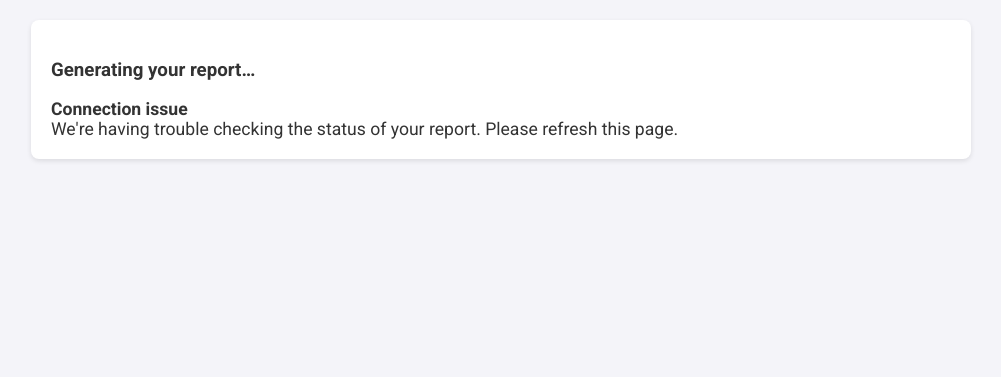
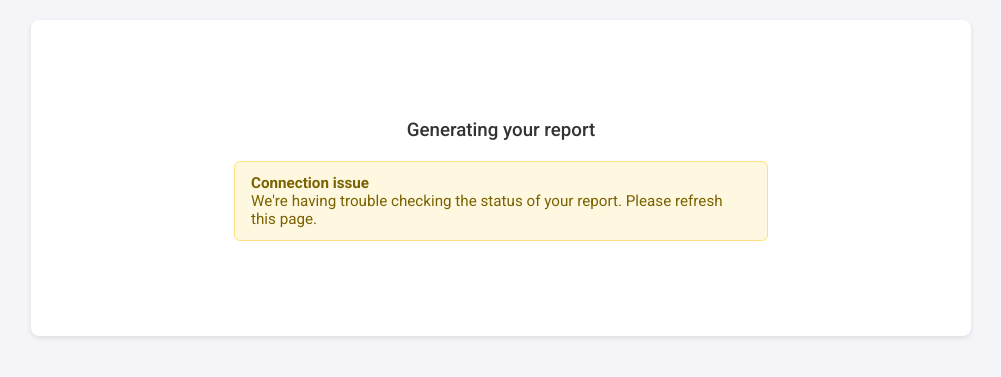
Before and after one commit to derekgwatson/buz-eta-report, a Flask app: template templates/report_loading.html in a window 1280 px wide. Shown: the part 69-446 px from the top of the page, without its empty margins (139-1140 px from the left). Run offline with Flask 2, Linux system fonts and the light colour scheme; the template is opened without the code that fills it, so the values that code supplies are empty; parts of the project's set-up code (start-up, migrations or seed data) failed here and were passed over; some libraries are stand-ins or nearby versions.

Commit message:
Improve loading page animation and soften cache fallback messaging
Loading page: replace redundant status text with clean bouncing dots
animation and simple "Generating your report / This may take a few
moments" copy. Removed server-side status messages from the UI since
they were noisy and unhelpful to end users.

Report page: consolidate the three cache warning variants (503,
timeout, connection) into a single friendly message: "Showing recently
cached data" with refresh timestamps.

Co-Authored-By: Claude Opus 4.6 <noreply@anthropic.com>

```diff
--- a/templates/report_loading.html
+++ b/templates/report_loading.html
@@ -1,37 +1,59 @@
 {% extends "layout.html" %}
 {% block title %}Generating report…{% endblock %}
 {% block content %}
-<div class="container py-4">
-  <h3 class="mb-3">Generating your report…</h3>
-  <div id="status" class="text-muted mb-3" style="font-size: 1.1em;">Starting…</div>
-  <div id="spinner" class="spinner-border text-primary" role="status">
-    <span class="sr-only">Loading</span>
+<div class="loading-container">
+  <div class="loading-spinner">
+    <div class="dot dot1"></div>
+    <div class="dot dot2"></div>
+    <div class="dot dot3"></div>
   </div>
+  <h3>Generating your report</h3>
+  <p id="status" class="loading-status">This may take a few moments</p>
 </div>
 
 <style>
-  .spinner-border {
-    width: 3rem;
-    height: 3rem;
-    border-width: 0.3em;
+  .loading-container {
+    text-align: center;
+    padding: 60px 20px;
   }
-  .sr-only {
-    position: absolute;
-    width: 1px;
-    height: 1px;
-    padding: 0;
-    margin: -1px;
-    overflow: hidden;
-    clip: rect(0, 0, 0, 0);
-    border: 0;
+  .loading-container h3 {
+    color: #333;
+    font-weight: 500;
+    margin-bottom: 8px;
   }
+  .loading-status {
+    color: #888;
+    font-size: 0.95em;
+  }
+  .loading-spinner {
+    display: flex;
+    justify-content: center;
+    gap: 8px;
+    margin-bottom: 30px;
+  }
+  .dot {
+    width: 12px;
+    height: 12px;
+    background-color: #4CAF50;
+    border-radius: 50%;
+    animation: bounce 1.4s ease-in-out infinite;
+  }
+  .dot2 { animation-delay: 0.16s; }
+  .dot3 { animation-delay: 0.32s; }
+  @keyframes bounce {
+    0%, 80%, 100% { transform: scale(0.4); opacity: 0.4; }
+    40% { transform: scale(1); opacity: 1; }
+  }
+
+  .alert { padding: 12px 16px; border-radius: 6px; margin-top: 20px; text-align: left; max-width: 500px; margin-left: auto; margin-right: auto; }
+  .alert-danger { background-color: #fce4e4; border: 1px solid #f5c6c6; color: #8b1a1a; }
+  .alert-warning { background-color: #fff8e1; border: 1px solid #ffe082; color: #7a6200; }
 </style>
 
 <script>
 (function() {
   const jobId = "{{ job_id }}";
   const statusEl = document.getElementById('status');
-  const spinnerEl = document.getElementById('spinner');
 
   function htmlEscape(s){ return (s||"").toString().replace(/[&<>"']/g,m=>({"&":"&amp;","<":"&lt;",">":"&gt;","\"":"&quot;","'":"&#39;"}[m])); }
 
@@ -41,32 +63,26 @@
       if (!res.ok) throw new Error("status " + res.status);
       const data = await res.json();
 
-      // Show current status (just the latest log message)
-      const logs = Array.isArray(data.log) ? data.log : [];
-      const currentStatus = logs.length > 0 ? logs[logs.length - 1] : "Working…";
-      statusEl.innerHTML = htmlEscape(currentStatus);
-
       if (data.status === "completed") {
-        // Navigate to the final rendered report
         window.location.replace(`/report/${jobId}`);
         return;
       }
 
       if (data.status === "failed") {
-        spinnerEl.style.display = 'none';
-        let html = `<div class="alert alert-danger" role="alert">
+        document.querySelector('.loading-spinner').style.display = 'none';
+        let html = `<div class="alert alert-danger">
           <strong>Unable to generate report</strong><br>
           ${htmlEscape(data.error||"An unexpected error occurred. Please try again or contact support.")}
         </div>`;
         if (data.traceback) {
-          html += `<pre class="mt-3 text-muted small">${htmlEscape(data.traceback)}</pre>`;
+          html += `<pre style="margin-top:12px;color:#888;font-size:0.85em;">${htmlEscape(data.traceback)}</pre>`;
         }
         statusEl.innerHTML = html;
         return;
       }
     } catch (e) {
-      spinnerEl.style.display = 'none';
-      statusEl.innerHTML = `<div class="alert alert-warning" role="alert">
+      document.querySelector('.loading-spinner').style.display = 'none';
+      statusEl.innerHTML = `<div class="alert alert-warning">
         <strong>Connection issue</strong><br>
         We're having trouble checking the status of your report. Please refresh this page.
       </div>`;
```
Also changed, not shown: templates/report.html (+2 -14 lines).
